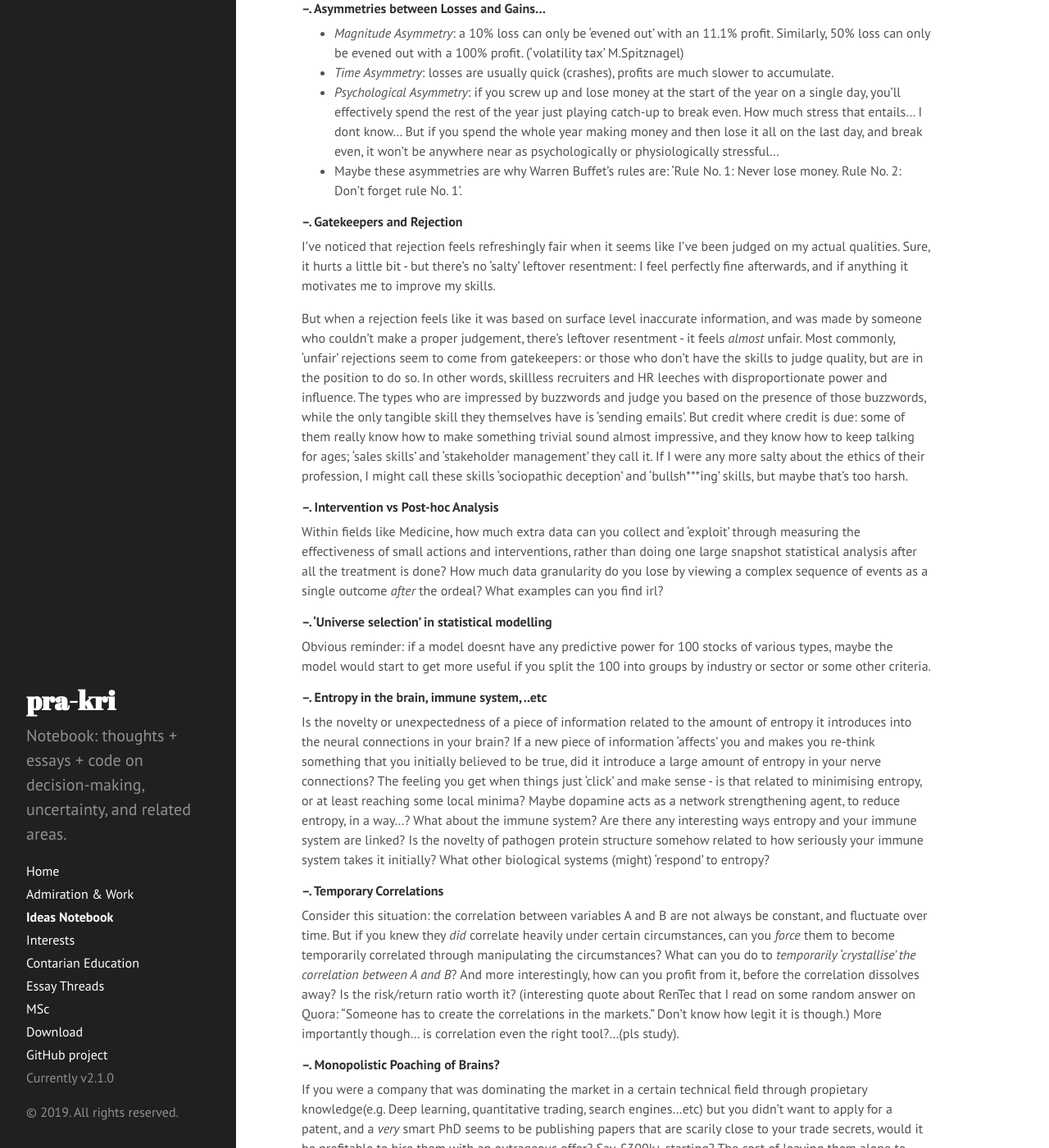
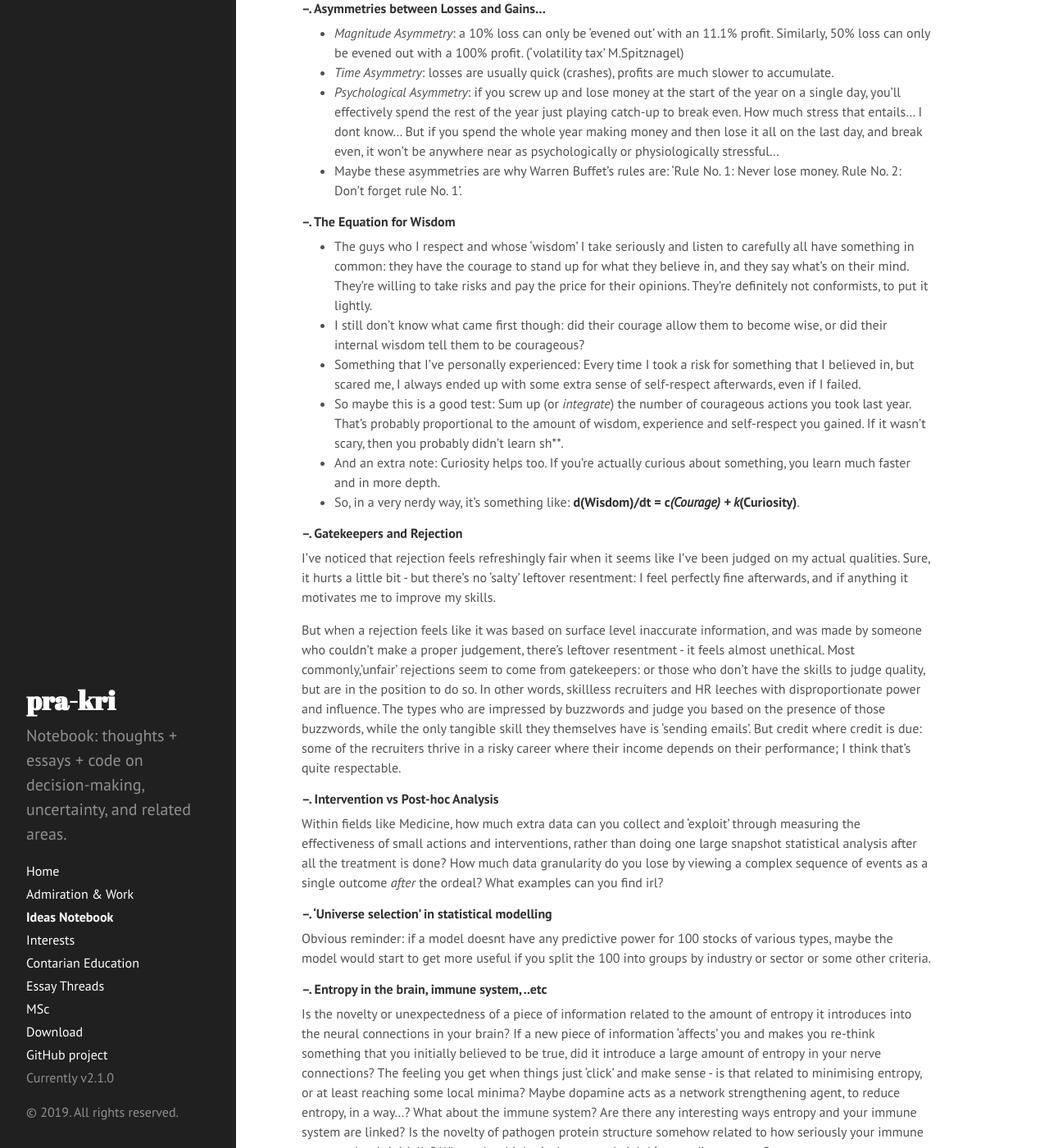
Before and after one commit to pra-kri/pra-kri.github.io, a Jekyll site: the page built from IdeasNotebook.md, in a window 1280 px wide and 1400 px high, scrolled down 1168 px. Shown: the whole window at 82% size. Built offline with Jekyll 4.4.1, drawn with Linux system fonts in a browser that asks for light colours; Markdown is read by kramdown in place of the engine named in the settings; some of the changed text lies outside the part shown.

Commit message:
Update IdeasNotebook.md

```diff
--- a/IdeasNotebook.md
+++ b/IdeasNotebook.md
@@ -31,11 +31,18 @@ You want to maximise the rate of X per Y. Trying to increase the rate of X is nu
 * *Psychological Asymmetry*: if you screw up and lose money at the start of the year on a single day, you'll effectively spend the rest of the year just playing catch-up to break even. How much stress that entails... I dont know... But if you spend the whole year making money and then lose it all on the last day, and break even, it won't be anywhere near as psychologically or physiologically stressful...
 * Maybe these asymmetries are why Warren Buffet's rules are: 'Rule No. 1: Never lose money. Rule No. 2: Don’t forget rule No. 1'.
 
+##### --. The Equation for Wisdom
+* The guys who I respect and whose 'wisdom' I take seriously and listen to carefully all have something in common: they have the courage to stand up for what they believe in, and they say what's on their mind. They're willing to take risks and pay the price for their opinions. They're definitely not conformists, to put it lightly.
+* I still don't know what came first though: did their courage allow them to become wise, or did their internal wisdom tell them to be courageous?
+* Something that I've personally experienced: Every time I took a risk for something that I believed in, but scared me, I always ended up with some extra sense of self-respect afterwards, even if I failed.
+* So maybe this is a good test: Sum up (or *integrate*) the number of courageous actions you took last year. That's probably proportional to the amount of wisdom, experience and self-respect you gained. If it wasn't scary, then you probably didn't learn sh\*\*.
+* And an extra note: Curiosity helps too. If you're actually curious about something, you learn much faster and in more depth.
+* So, in a very nerdy way, it's something like: **d(Wisdom)/dt = c*(Courage) + k*(Curiosity)**.
+
 ##### --. Gatekeepers and Rejection
 I've noticed that rejection feels refreshingly fair when it seems like I've been judged on my actual qualities. Sure, it hurts a little bit - but there's no 'salty' leftover resentment: I feel perfectly fine afterwards, and if anything it motivates me to improve my skills.
 
-But when a rejection feels like it was based on surface level inaccurate information, and was made by someone who couldn't make a proper judgement, there's leftover resentment - it feels *almost* unfair. Most commonly, 'unfair' rejections seem to come from gatekeepers: or those who don't have the skills to judge quality, but are in the position to do so. In other words, skillless recruiters and HR leeches with disproportionate power and influence. The types who are impressed by buzzwords and judge you based on the presence of those buzzwords, while the only tangible skill they themselves have is 'sending emails'. But credit where credit is due: some of them really know how to make something trivial sound almost impressive, and they know how to keep talking for ages; 'sales skills' and 'stakeholder management' they call it. If I were any more salty about the ethics of their profession, I might call these skills 'sociopathic deception' and 'bullsh\*\*\*ing' skills, but maybe that's too harsh.
-
+But when a rejection feels like it was based on surface level inaccurate information, and was made by someone who couldn't make a proper judgement, there's leftover resentment - it feels almost unethical. Most commonly,'unfair' rejections seem to come from gatekeepers: or those who don't have the skills to judge quality, but are in the position to do so. In other words, skillless recruiters and HR leeches with disproportionate power and influence. The types who are impressed by buzzwords and judge you based on the presence of those buzzwords, while the only tangible skill they themselves have is 'sending emails'. But credit where credit is due: some of the recruiters thrive in a risky career where their income depends on their performance; I think that's quite respectable.
 
 ##### --. Intervention vs Post-hoc Analysis
 Within fields like Medicine, how much extra data can you collect and 'exploit' through measuring the effectiveness of small actions and interventions, rather than doing one large snapshot statistical analysis after all the treatment is done? How much data granularity do you lose by viewing a complex sequence of events as a single outcome *after* the ordeal? What examples can you find irl?
```
Also changed, not shown: other parts of IdeasNotebook.md (+1 -4 lines).
